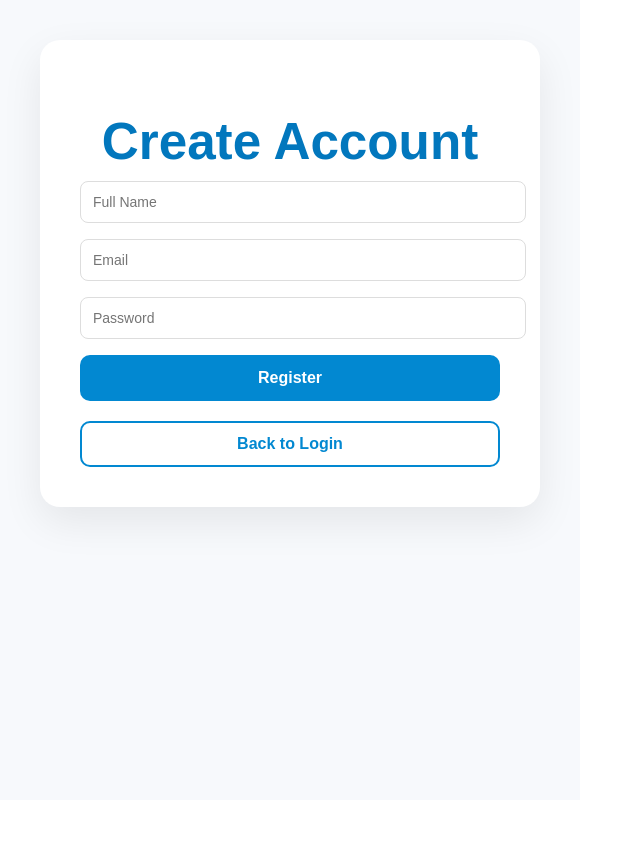
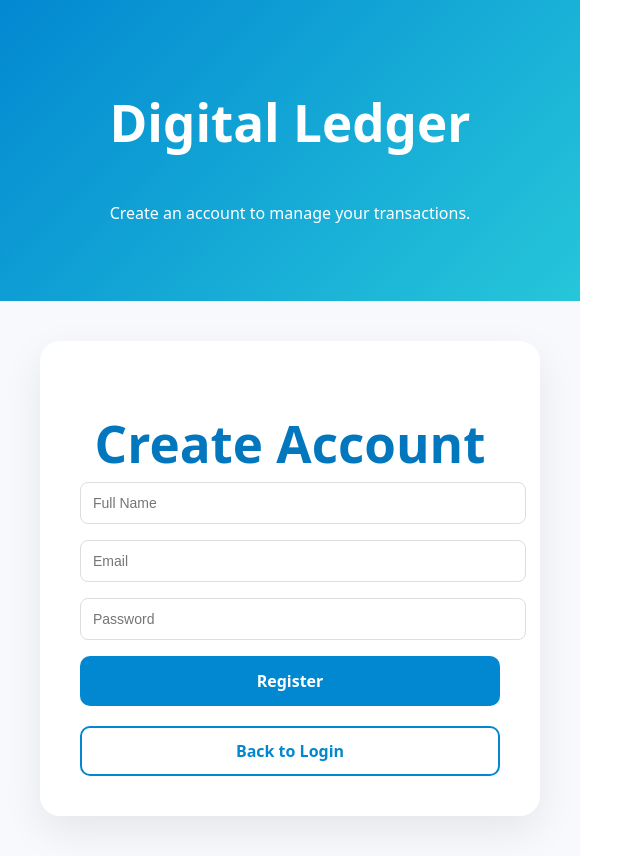
Before and after one commit to mailjerushah-afk/PersonalAudit, a React app in the folder frontend/: page /register in a window 1280 px wide. Shown: the whole page, without its empty margins (0-643 px from the left). Before the commit the page ends 800 px from the top, so only its background shows below. Built offline with nearby package versions, Linux system fonts and the light colour scheme; the HTML template or start-up script is replaced by a standard one.

Commit message:
feat: frontend layout and CI pipeline (#14)

```diff
--- a/frontend/src/pages/Login.tsx
+++ b/frontend/src/pages/Login.tsx
@@ -1,34 +1,56 @@
 // import { useNavigate } from "react-router-dom";
-
+// import { styles } from "../styles/GlobalStyles";
 // export default function Login() {
-
 //   const navigate = useNavigate();
 
 //   return (
-//     <div>
-//       <h1>Login</h1>
+//     <div style={styles.page}>
+//       <div style={styles.card}>
+//         <h1 style={styles.title}>Welcome Back</h1>
+//         <p style={styles.subtitle}>Sign in to access your dashboard</p>
 
-//       <button onClick={() => navigate("/dashboard")}>
-//         Enter Dashboard
-//       </button>
+//         <button
+//           style={styles.primaryButton}
+//           onClick={() => navigate("/dashboard")}
+//         >
+//           Enter Dashboard
+//         </button>
 
-//       <p>
-//         Don’t have an account?{" "}
-//         <button onClick={() => navigate("/register")}>
-//           Register
+//         <div style={styles.divider} />
+
+//         <p style={styles.footerText}>
+//           Don’t have an account?
+//         </p>
+
+//         <button
+//           style={styles.secondaryButton}
+//           onClick={() => navigate("/register")}
+//         >
+//           Create Account
 //         </button>
-//       </p>
+//       </div>
 //     </div>
 //   );
 // }
 import { useNavigate } from "react-router-dom";
 import { styles } from "../styles/GlobalStyles";
+
 export default function Login() {
   const navigate = useNavigate();
 
   return (
-    <div style={styles.page}>
+    <div style={styles.layout}>
+
+      {/* LEFT PANEL */}
+      <div style={styles.leftPanel}>
+        <h1>Digital Ledger</h1>
+        <p>Track transactions and manage finances securely.</p>
+      </div>
+
+      {/* RIGHT PANEL */}
+      <div style={styles.rightPanel}>
         <div style={styles.card}>
+
           <h1 style={styles.title}>Welcome Back</h1>
           <p style={styles.subtitle}>Sign in to access your dashboard</p>
 
@@ -51,7 +73,10 @@ export default function Login() {
           >
             Create Account
           </button>
+
         </div>
+      </div>
+
     </div>
   );
 }
--- a/frontend/src/pages/Register.tsx
+++ b/frontend/src/pages/Register.tsx
@@ -1,3 +1,72 @@
+// import { useState } from "react";
+// import { useNavigate } from "react-router-dom";
+// import api from "../api/api";
+// import type { UserRequest } from "../types/UserRequest";
+// import { styles } from "../styles/GlobalStyles";
+
+// export default function Register() {
+//   const [email, setEmail] = useState("");
+//   const [fullName, setFullName] = useState("");
+//   const navigate = useNavigate();
+//   const [password, setPassword] = useState("");
+
+//   const handleRegister = async (e: React.FormEvent) => {
+//     e.preventDefault();
+
+//     const newUser: UserRequest = { email, fullName, password };
+
+//     try {
+//       await api.post("/users", newUser);
+//       navigate("/dashboard");
+//     } catch (error) {
+//       console.error("Registration failed", error);
+//     }
+//   };
+
+//   return (
+//     <div style={styles.page}>
+//       <div style={styles.card}>
+//         <h1 style={styles.title}>Create Account</h1>
+
+//         <form onSubmit={handleRegister} style={{ width: "100%" }}>
+//           <input
+//             style={styles.input}
+//             type="text"
+//             placeholder="Full Name"
+//             value={fullName}
+//             onChange={(e) => setFullName(e.target.value)}
+//           />
+
+//           <input
+//             style={styles.input}
+//             type="email"
+//             placeholder="Email"
+//             value={email}
+//             onChange={(e) => setEmail(e.target.value)}
+//           />
+//           <input
+//             style={styles.input}
+//             type="password"
+//             placeholder="Password"
+//             value={password}
+//             onChange={(e) => setPassword(e.target.value)}
+//         />
+
+//           <button style={styles.primaryButton} type="submit">
+//             Register
+//           </button>
+//         </form>
+
+//         <button
+//           style={styles.secondaryButton}
+//           onClick={() => navigate("/")}
+//         >
+//           Back to Login
+//         </button>
+//       </div>
+//     </div>
+//   );
+// }
 import { useState } from "react";
 import { useNavigate } from "react-router-dom";
 import api from "../api/api";
@@ -5,10 +74,11 @@ import type { UserRequest } from "../types/UserRequest";
 import { styles } from "../styles/GlobalStyles";
 
 export default function Register() {
+
   const [email, setEmail] = useState("");
   const [fullName, setFullName] = useState("");
+  const [password, setPassword] = useState("");
   const navigate = useNavigate();
-  const [password, setPassword] = useState("");
 
   const handleRegister = async (e: React.FormEvent) => {
     e.preventDefault();
@@ -24,11 +94,23 @@ export default function Register() {
   };
 
   return (
-    <div style={styles.page}>
+    <div style={styles.layout}>
+
+      {/* LEFT PANEL */}
+      <div style={styles.leftPanel}>
+        <h1>Digital Ledger</h1>
+        <p>Create an account to manage your transactions.</p>
+      </div>
+
+      {/* RIGHT PANEL */}
+      <div style={styles.rightPanel}>
+
         <div style={styles.card}>
+
           <h1 style={styles.title}>Create Account</h1>
 
           <form onSubmit={handleRegister} style={{ width: "100%" }}>
+
             <input
               style={styles.input}
               type="text"
@@ -44,6 +126,7 @@ export default function Register() {
               value={email}
               onChange={(e) => setEmail(e.target.value)}
             />
+
             <input
               style={styles.input}
               type="password"
@@ -55,6 +138,7 @@ export default function Register() {
             <button style={styles.primaryButton} type="submit">
               Register
             </button>
+
           </form>
 
           <button
@@ -63,7 +147,11 @@ export default function Register() {
           >
             Back to Login
           </button>
+
         </div>
+
+      </div>
+
     </div>
   );
 }
```
Also changed, not shown: frontend/src/styles/GlobalStyles.tsx (line endings or trailing spaces). Lines whose indentation alone changed are shown as unchanged.
